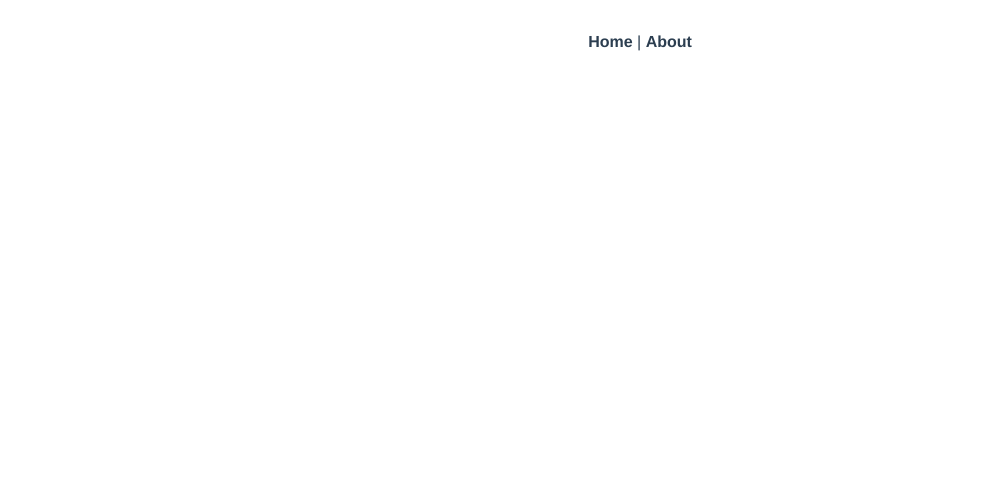
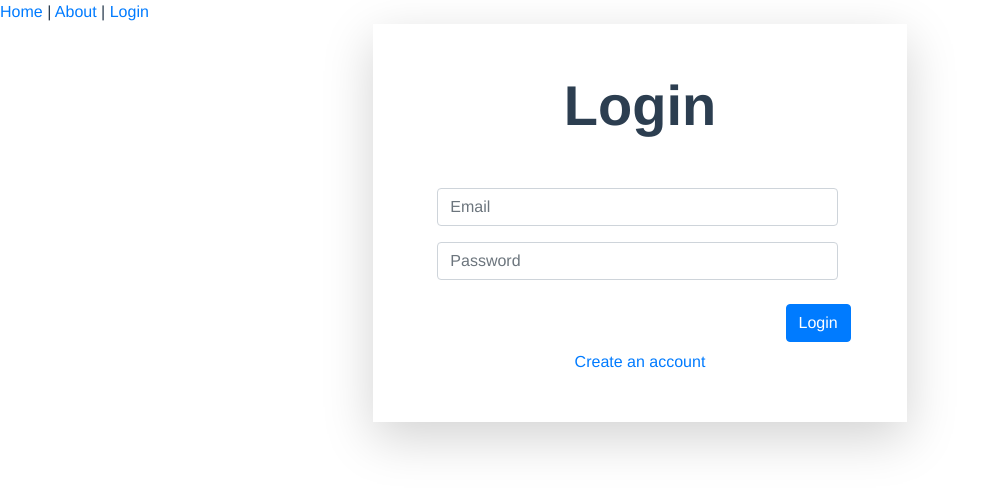
Before and after one commit to Yug33/gs_web, a Vue app: page /#/login in a window 1280 px wide. Shown: the top 492 px of the page, without its empty margins (0-984 px from the left). Built offline with nearby package versions, Linux system fonts and the light colour scheme.

Commit message:
Login form added

```diff
--- a/src/App.vue
+++ b/src/App.vue
@@ -2,7 +2,8 @@
   <div id="app">
     <div id="nav">
       <router-link to="/">Home</router-link> |
-      <router-link to="/about">About</router-link>
+      <router-link to="/about">About</router-link> |
+      <router-link to="/login">Login</router-link>
     </div>
     <router-view />
   </div>
@@ -13,20 +14,6 @@
   font-family: Avenir, Helvetica, Arial, sans-serif;
   -webkit-font-smoothing: antialiased;
   -moz-osx-font-smoothing: grayscale;
-  text-align: center;
   color: #2c3e50;
 }
-
-#nav {
-  padding: 30px;
-
-  a {
-    font-weight: bold;
-    color: #2c3e50;
-
-    &.router-link-exact-active {
-      color: #42b983;
-    }
-  }
-}
 </style>
--- a/src/components/HelloWorld.vue
+++ /dev/null
@@ -1,130 +0,0 @@
-<template>
-  <div class="hello">
-    <h1>{{ msg }}</h1>
-    <p>
-      For a guide and recipes on how to configure / customize this project,<br />
-      check out the
-      <a href="https://cli.vuejs.org" target="_blank" rel="noopener"
-        >vue-cli documentation</a
-      >.
-    </p>
-    <h3>Installed CLI Plugins</h3>
-    <ul>
-      <li>
-        <a
-          href="https://github.com/vuejs/vue-cli/tree/dev/packages/%40vue/cli-plugin-babel"
-          target="_blank"
-          rel="noopener"
-          >babel</a
-        >
-      </li>
-      <li>
-        <a
-          href="https://github.com/vuejs/vue-cli/tree/dev/packages/%40vue/cli-plugin-router"
-          target="_blank"
-          rel="noopener"
-          >router</a
-        >
-      </li>
-      <li>
-        <a
-          href="https://github.com/vuejs/vue-cli/tree/dev/packages/%40vue/cli-plugin-vuex"
-          target="_blank"
-          rel="noopener"
-          >vuex</a
-        >
-      </li>
-      <li>
-        <a
-          href="https://github.com/vuejs/vue-cli/tree/dev/packages/%40vue/cli-plugin-eslint"
-          target="_blank"
-          rel="noopener"
-          >eslint</a
-        >
-      </li>
-    </ul>
-    <h3>Essential Links</h3>
-    <ul>
-      <li>
-        <a href="https://vuejs.org" target="_blank" rel="noopener">Core Docs</a>
-      </li>
-      <li>
-        <a href="https://forum.vuejs.org" target="_blank" rel="noopener"
-          >Forum</a
-        >
-      </li>
-      <li>
-        <a href="https://chat.vuejs.org" target="_blank" rel="noopener"
-          >Community Chat</a
-        >
-      </li>
-      <li>
-        <a href="https://twitter.com/vuejs" target="_blank" rel="noopener"
-          >Twitter</a
-        >
-      </li>
-      <li>
-        <a href="https://news.vuejs.org" target="_blank" rel="noopener">News</a>
-      </li>
-    </ul>
-    <h3>Ecosystem</h3>
-    <ul>
-      <li>
-        <a href="https://router.vuejs.org" target="_blank" rel="noopener"
-          >vue-router</a
-        >
-      </li>
-      <li>
-        <a href="https://vuex.vuejs.org" target="_blank" rel="noopener">vuex</a>
-      </li>
-      <li>
-        <a
-          href="https://github.com/vuejs/vue-devtools#vue-devtools"
-          target="_blank"
-          rel="noopener"
-          >vue-devtools</a
-        >
-      </li>
-      <li>
-        <a href="https://vue-loader.vuejs.org" target="_blank" rel="noopener"
-          >vue-loader</a
-        >
-      </li>
-      <li>
-        <a
-          href="https://github.com/vuejs/awesome-vue"
-          target="_blank"
-          rel="noopener"
-          >awesome-vue</a
-        >
-      </li>
-    </ul>
-  </div>
-</template>
-
-<script>
-export default {
-  name: "HelloWorld",
-  props: {
-    msg: String
-  }
-};
-</script>
-
-<!-- Add "scoped" attribute to limit CSS to this component only -->
-<style scoped lang="scss">
-h3 {
-  margin: 40px 0 0;
-}
-ul {
-  list-style-type: none;
-  padding: 0;
-}
-li {
-  display: inline-block;
-  margin: 0 10px;
-}
-a {
-  color: #42b983;
-}
-</style>
--- /dev/null
+++ b/src/components/Login.vue
@@ -0,0 +1,59 @@
+<template>
+  <div class="d-flex justify-content-center align-items-center">
+    <div class="col-sm-12 col-md-6 col-lg-5 shadow-lg p-5">
+      <div class="d-flex flex-column">
+        <div class="text-center display-4 font-weight-bolder">
+          Login
+        </div>
+        <hr />
+        <b-form @submit="onSubmit">
+          <b-form-input
+            class="m-3 col-11"
+            id="input-1"
+            v-model="form.email"
+            type="email"
+            required
+            placeholder="Email"
+          ></b-form-input>
+
+          <b-form-input
+            class="m-3 col-11"
+            id="input-2"
+            v-model="form.name"
+            required
+            placeholder="Password"
+          ></b-form-input>
+
+          <b-button class="m-2 float-right" type="submit" variant="primary"
+            >Login</b-button
+          >
+        </b-form>
+
+        <router-link to="/about" class="text-center"
+          >Create an account</router-link
+        >
+      </div>
+    </div>
+  </div>
+</template>
+
+<script>
+export default {
+  name: "signup",
+  data() {
+    return {
+      form: {
+        email: "",
+        name: "",
+        food: null,
+      },
+    };
+  },
+  methods: {
+    onSubmit(evt) {
+      evt.preventDefault();
+      alert(JSON.stringify(this.form));
+    },
+  },
+};
+</script>
--- a/src/router/index.js
+++ b/src/router/index.js
@@ -1,14 +1,14 @@
 import Vue from "vue";
 import VueRouter from "vue-router";
-import Home from "../views/Home.vue";
+import Login from "../views/Login.vue";
 
 Vue.use(VueRouter);
 
 const routes = [
   {
-    path: "/",
-    name: "Home",
-    component: Home
+    path: "/login",
+    name: "Login",
+    component: Login,
   },
   {
     path: "/about",
@@ -17,12 +17,12 @@ const routes = [
     // this generates a separate chunk (about.[hash].js) for this route
     // which is lazy-loaded when the route is visited.
     component: () =>
-      import(/* webpackChunkName: "about" */ "../views/About.vue")
-  }
+      import(/* webpackChunkName: "about" */ "../views/About.vue"),
+  },
 ];
 
 const router = new VueRouter({
-  routes
+  routes,
 });
 
 export default router;
--- a/src/views/Home.vue
+++ /dev/null
@@ -1,18 +0,0 @@
-<template>
-  <div class="home">
-    <img alt="Vue logo" src="../assets/logo.png" />
-    <HelloWorld msg="Welcome to Your Vue.js App" />
-  </div>
-</template>
-
-<script>
-// @ is an alias to /src
-import HelloWorld from "@/components/HelloWorld.vue";
-
-export default {
-  name: "Home",
-  components: {
-    HelloWorld
-  }
-};
-</script>
--- /dev/null
+++ b/src/views/Login.vue
@@ -0,0 +1,17 @@
+<template>
+  <div>
+    <Login />
+  </div>
+</template>
+
+<script>
+// @ is an alias to /src
+import Login from "@/components/Login.vue";
+
+export default {
+  name: "Home",
+  components: {
+    Login,
+  },
+};
+</script>
```
